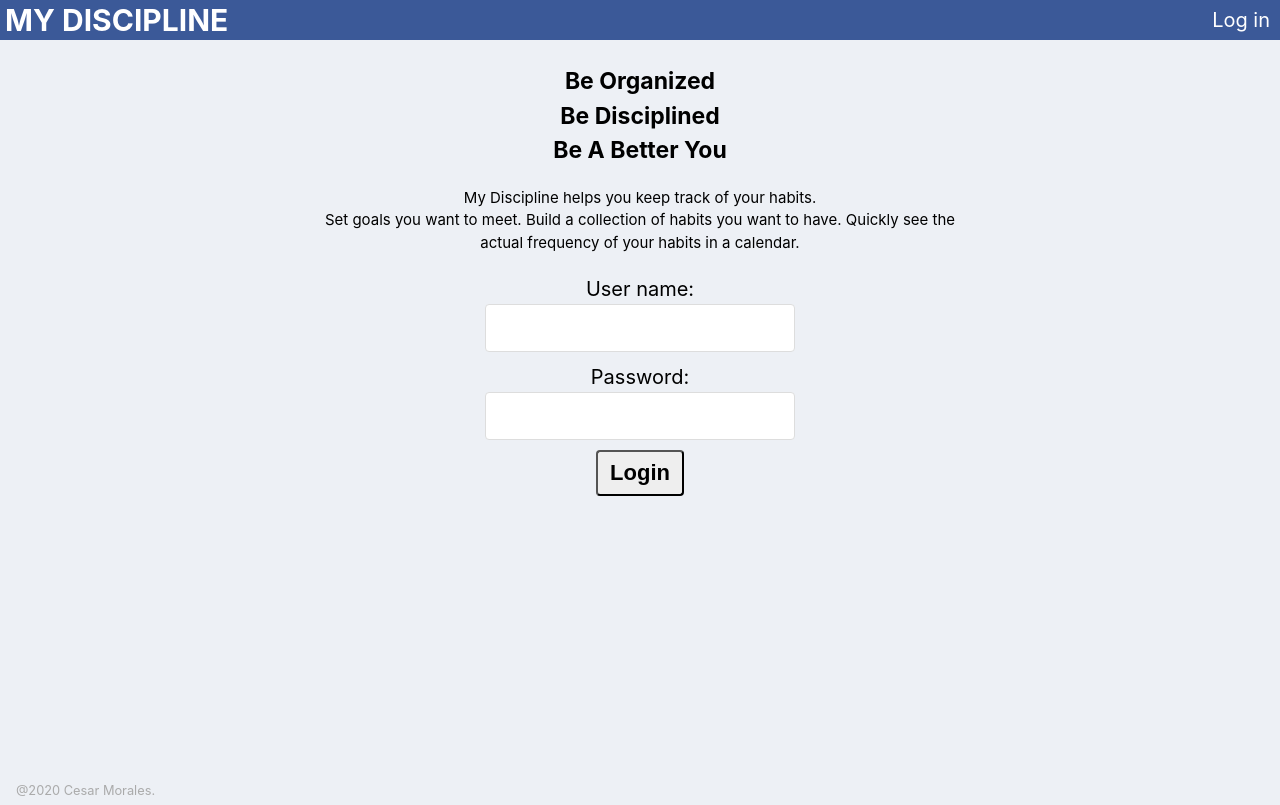
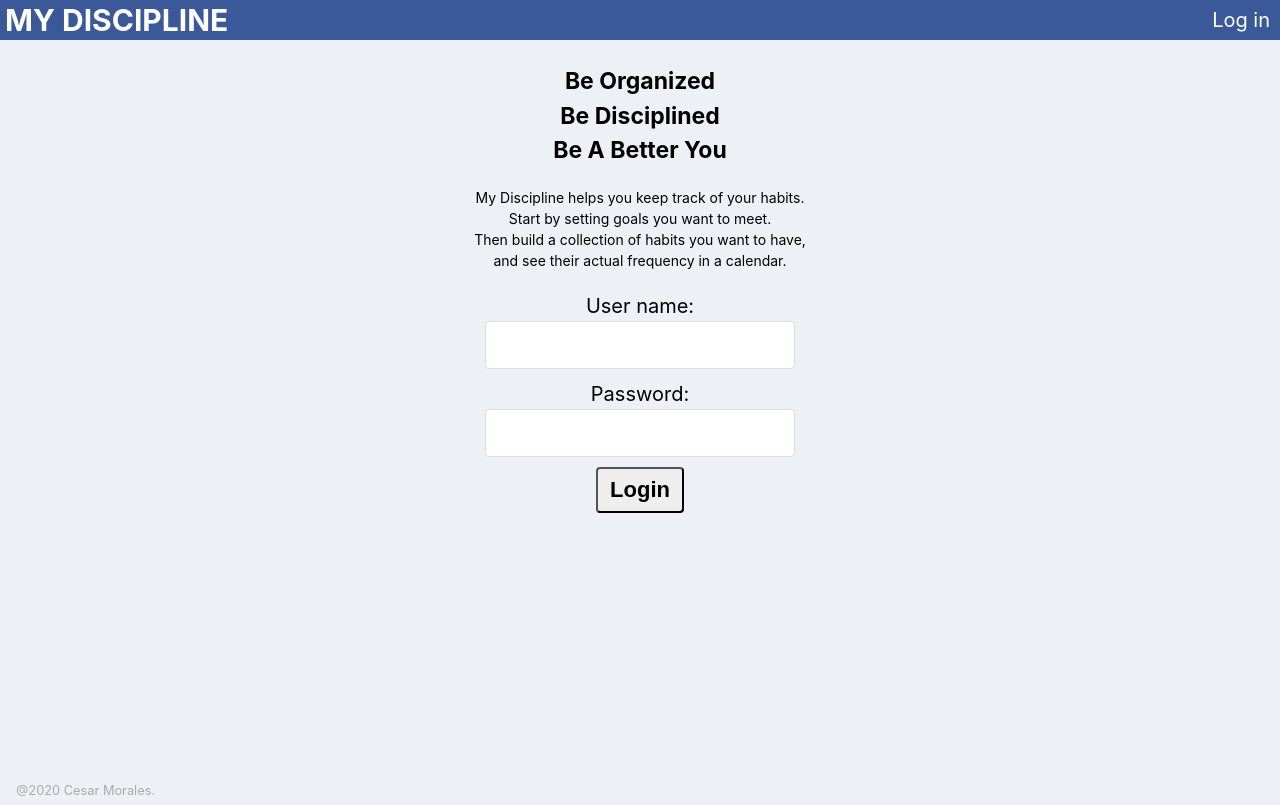
Before and after one commit to cesarlenin/my-discipline, a React (Create React App) app: page / in a window 1280 px wide. Built offline with nearby package versions, Linux system fonts and the light colour scheme.

Commit message:
paragraph on landing pg

```diff
--- a/src/pages/LandingPage/LandingPage.css
+++ b/src/pages/LandingPage/LandingPage.css
@@ -12,5 +12,5 @@
 
 .appInfo{
     margin: auto;
-    font-size: 15px;
+    font-size: 14px;
 }
--- a/src/pages/LandingPage/LandingPage.js
+++ b/src/pages/LandingPage/LandingPage.js
@@ -10,13 +10,15 @@ export class LandingPage extends Component {
             Be Disciplined<br/>
             Be A Better You</h1>
         </header>
+        <section>
         <p className= 'appInfo'>My Discipline helps you keep track of your habits.<br/>
-        Set goals you want to meet.
-        Build a collection of habits you want to have.
-        Quickly see the actual frequency of your habits in a calendar.
+        Start by setting goals you want to meet.<br/>
+        Then build a collection of habits you want to have,<br/>
+        and see their actual frequency in a calendar.
         </p>
         <section className='log-in'>
         <LogInform/>
+        </section>
         </section>
     </section>
     )
```
